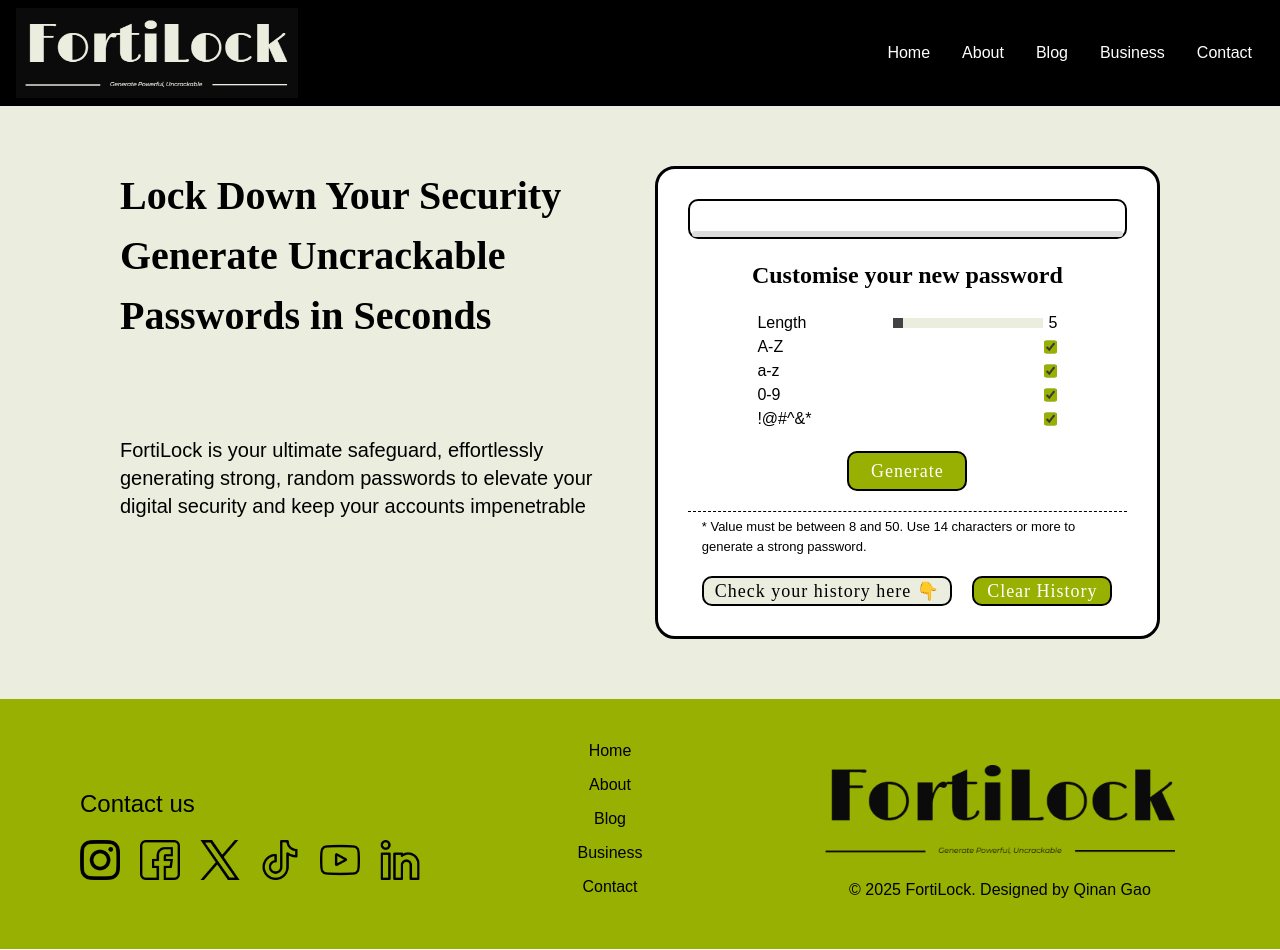
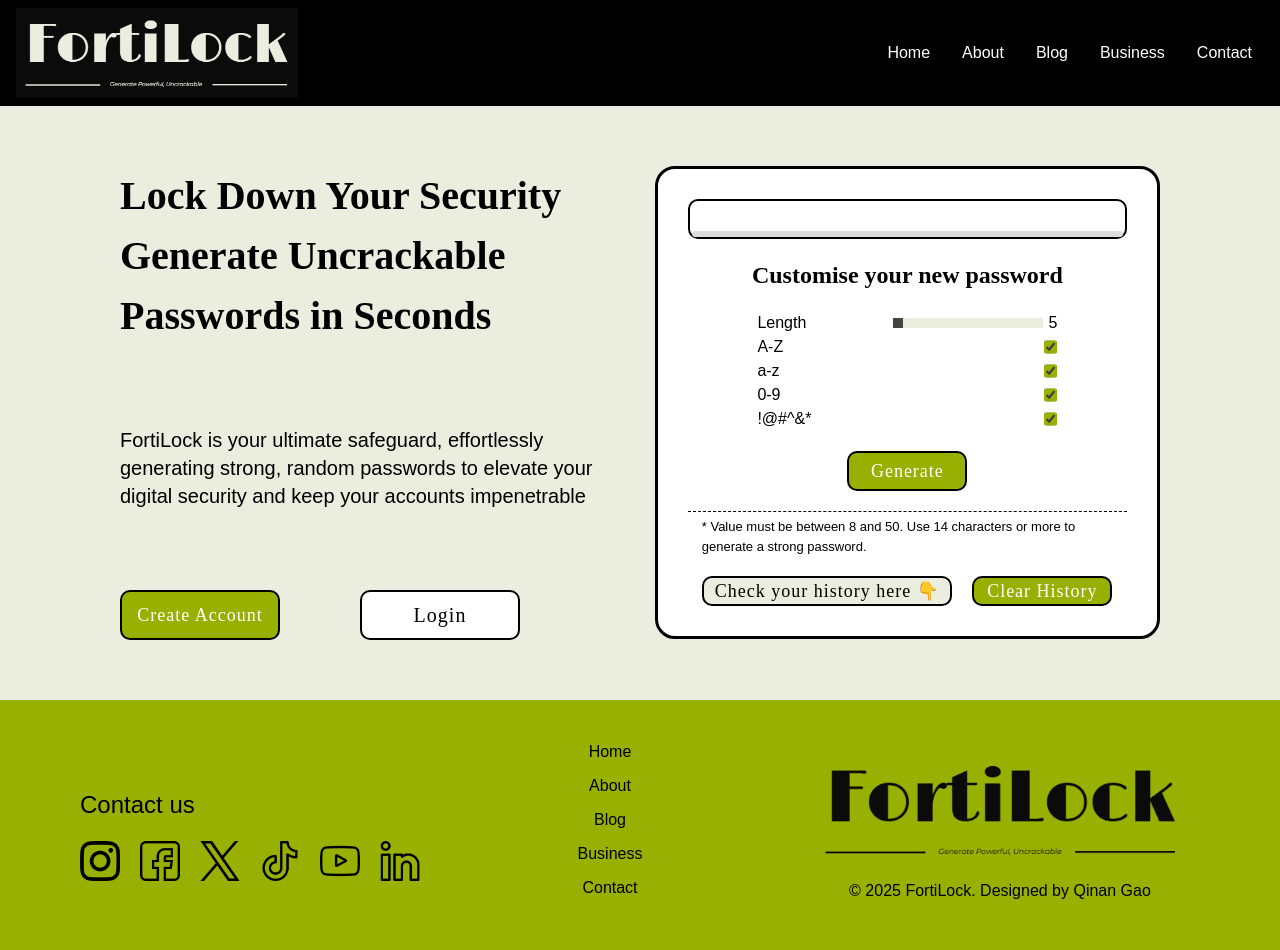
Before and after one commit to qinangao/psw-generator-v2, a React (Vite) app: page / in a window 1280 px wide. Built offline with nearby package versions, Linux system fonts and the light colour scheme.

Commit message:
feat: implement modal functionality for account creation and login in Description component

```diff
--- a/src/components/Description.tsx
+++ b/src/components/Description.tsx
@@ -1,7 +1,24 @@
+import Button from "./Button";
+import CreateAccountModal from "./CreateAccountModal";
+import { useState } from "react";
+import SigninModal from "./SigninModal";
 function Description() {
+  const [activeModal, setActiveModal] = useState<"signup" | "login" | null>(
+    null
+  );
+  const handleOpenModal = (modalType: "signup" | "login") => {
+    if (!activeModal) {
+      setActiveModal(modalType);
+    }
+  };
+
+  const handleCloseModal = (): void => {
+    setActiveModal(null);
+  };
+
   return (
-    <section className="w-full flex flex-col gap-[20px] text-center  lg:gap-[50px] lg:text-left lg:w-[47%]">
-      <h1 className="text-[30px] lg:text-[40px]/[60px] lg:pb-[40px] font-bold">
+    <section className="w-full flex flex-col items-center gap-[30px] text-center lg:items-start  lg:gap-[80px] lg:text-left lg:w-[47%]">
+      <h1 className="text-[30px] lg:text-[40px]/[60px]  font-bold">
         Lock Down Your Security
         <br />
         Generate Uncrackable Passwords in Seconds
@@ -11,6 +28,35 @@
         random passwords to elevate your digital security and keep your accounts
         impenetrable
       </p>
+      <div className="flex gap-[20px] md:flex-row md:gap-[80px]">
+        <Button
+          width="160px"
+          height="50px"
+          bgColor="#97b002"
+          textColor="white"
+          hoverBgColor="#ebeddf"
+          hoverTextColor="#97b002"
+          onClick={() => handleOpenModal("signup")}
+        >
+          Create Account
+        </Button>
+        <Button
+          width="160px"
+          fontSize="20px"
+          height="50px"
+          bgColor="white"
+          textColor="black"
+          hoverBgColor="#97b002"
+          hoverTextColor="#ebeddf"
+          onClick={() => handleOpenModal("login")}
+        >
+          Login
+        </Button>
+        {activeModal === "signup" && (
+          <CreateAccountModal onClose={handleCloseModal} />
+        )}
+        {activeModal === "login" && <SigninModal onClose={handleCloseModal} />}
+      </div>
     </section>
   );
 }
```
